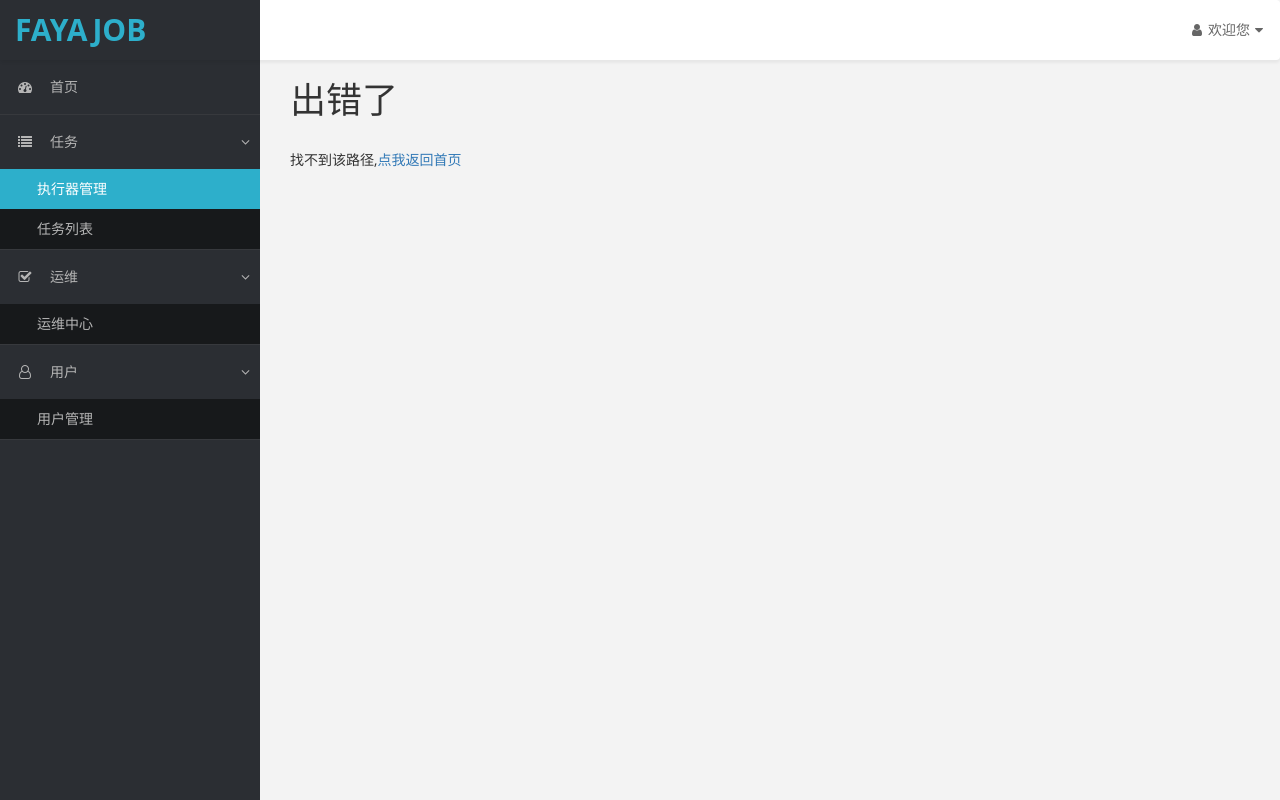
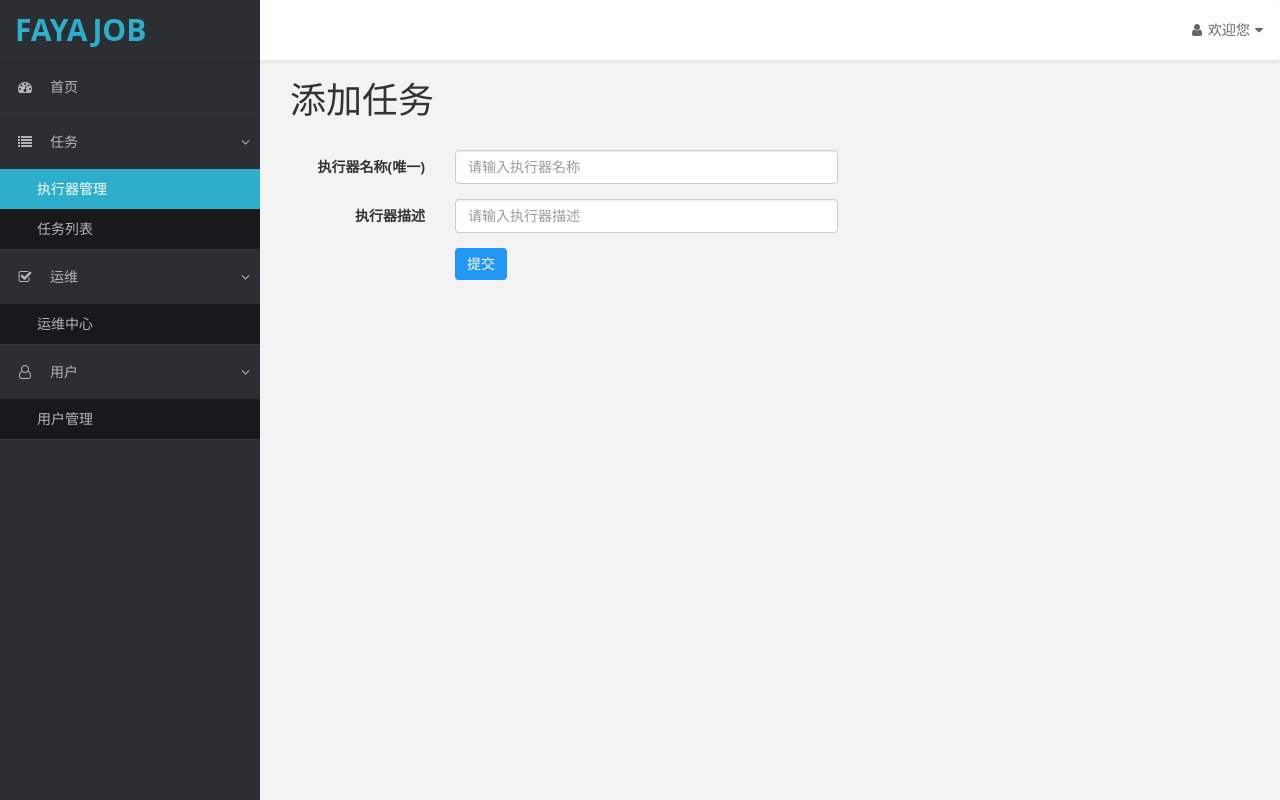
Before and after one commit to lizu18xz/admin-v1-fe, a React app: page /actuator/save in a window 1280 px wide. Built offline with nearby package versions, Linux system fonts and the light colour scheme.

Commit message:
修改业务逻辑

```diff
--- a/src/app.jsx
+++ b/src/app.jsx
@@ -9,6 +9,7 @@ import Login from 'page/login/index.jsx';
 import TaskList from "page/task/index.jsx";
 import TaskSave from "page/task/save.jsx";
 import ActuatorList from "page/actuators/index.jsx";
+import ActuatorSave from "page/actuators/save.jsx";
 import ErrorPage from "page/error/index.jsx";
 
 class App extends React.Component{
@@ -23,9 +24,10 @@ class App extends React.Component{
                             <Switch>
                                 <Route exact path="/" component={Home} />
                                 <Route path="/task/index" component={TaskList}/>
-                                <Route path="/task/save" component={TaskSave}/>
+                                <Route path="/task/save/:type?" component={TaskSave}/>
                                 <Redirect exact from="/task" to="/task/index"/>
                                 <Route path="/actuator/index" component={ActuatorList}/>
+                                <Route path="/actuator/save" component={ActuatorSave}/>
                                 <Redirect exact from="/actuator" to="/actuator/index"/>
                                 <Route component={ErrorPage}/>
                             </Switch>
--- a/src/page/actuators/index.jsx
+++ b/src/page/actuators/index.jsx
@@ -50,7 +50,7 @@ class ActuatorList extends React.Component{
                 <PageTitle title="执行器列表">
 
                     <div className="page-header-right">
-                        <Link to="/" className="btn btn-primary">
+                        <Link to="/actuator/save" className="btn btn-primary">
                             <i className="fa fa-plus"></i>
                             <span>添加执行器</span>
                         </Link>
--- /dev/null
+++ b/src/page/actuators/save.jsx
@@ -0,0 +1,89 @@
+import React from 'react';
+import './save.scss';
+import PageTitle from 'component/page-title/index.jsx'
+import MUtil from "util/mm.jsx";
+import Actuator from 'service/actuator-service.jsx';
+const _mm     =new MUtil();
+const _actuator     =new Actuator();
+
+class ActuatorSave extends React.Component{
+
+    constructor(props){
+        super(props)
+        //定义执行器信息
+        this.state={
+            name:'',
+            groupDesc:''
+        }
+    }
+
+    componentDidMount(){
+
+    }
+
+
+    //onValueChange 简单字段的改变
+    onValueChange(e){
+        let name=e.target.name,
+            value=e.target.value.trim();
+        this.setState({
+            [name]:value
+        })
+    }
+
+
+    onSubmit(){
+        let groupInfo={
+            name:this.state.name,
+            groupDesc:this.state.groupDesc,
+        }
+        //TODO 表单验证
+        //提交信息
+        _actuator.save(groupInfo).then(res=>{
+            this.props.history.push('/actuator/index');
+        },errMsg=>{
+            _mm.errorTips(errMsg)
+        });
+    }
+
+    render() {
+        return (
+            <div id="page-wrapper">
+
+                <PageTitle title="添加任务"/>
+                <div className="form-horizontal">
+                    <div className="form-group">
+                        <label  className="col-md-2 control-label">执行器名称(唯一)</label>
+                        <div className="col-md-5">
+                            <input type="text" className="form-control"
+                                   placeholder="请输入执行器名称"
+                                   name="name"
+                                   value={this.state.name}
+                                   onChange={(e)=>this.onValueChange(e)}/>
+                        </div>
+                    </div>
+                    <div className="form-group">
+                        <label  className="col-md-2 control-label">执行器描述</label>
+                        <div className="col-md-5">
+                            <input type="text" className="form-control"
+                                   placeholder="请输入执行器描述"
+                                   name="groupDesc"
+                                   value={this.state.groupDesc}
+                                   onChange={(e)=>this.onValueChange(e)}/>
+                        </div>
+                    </div>
+
+                    <div className="form-group">
+                        <div className="col-sm-offset-2 col-sm-10">
+                            <button type="submit" className="btn btn-primary"
+                                    onClick={(e)=>{this.onSubmit()}}>提交</button>
+                        </div>
+                    </div>
+
+                </div>
+            </div>
+        );
+    }
+}
+
+export default ActuatorSave;
--- a/src/page/task/index-list-search.jsx
+++ b/src/page/task/index-list-search.jsx
@@ -13,6 +13,8 @@ class ListSearch extends React.Component{
 
     onSearch(){
         console.log("查询"+this.state.executorName)
+
+        //let data=this.state.executorName.split("_");//获取id
         this.props.onSearch(this.state.executorName)
     }
 
@@ -40,7 +42,7 @@ class ListSearch extends React.Component{
                                 {
                                     this.props.selectContent.map((selects,index)=>{
                                         return(
-                                            <option key={index} value={selects.name}>{selects.name}</option>
+                                            <option key={index} value={selects.name} >{selects.name}</option>
                                         );
                                     })
                                 }
--- a/src/page/task/index.jsx
+++ b/src/page/task/index.jsx
@@ -17,8 +17,8 @@ class TaskList extends React.Component{
         this.state={
             content:[],
             pageNum:1,
-            executorContent:[],
-            executorType:''
+            executorContent:[], //执行器列表
+            executorType:'',    //执行器类型
         }
     }
 
@@ -63,7 +63,6 @@ class TaskList extends React.Component{
 
     //搜索(选择执行器或者输入关键词进行搜索)
     onSearch(executorName){
-        console.log("start:"+executorName)
         this.setState({
             pageNum :1,
             executorType:executorName
@@ -81,14 +80,47 @@ class TaskList extends React.Component{
         });
     }
 
+    onSetTaskStatus(e,jobId,jobGroupId,status){
+        let newStatus    = status,
+            confirmTips  = status ==1
+                ?'确定要下线该任务?':'确定要上线该任务?';
+
+        let JobInfoParams={
+            jobId:jobId,
+            jobGroup:jobGroupId
+        }
+
+        if(window.confirm(confirmTips)){
+           if(newStatus==1){//现在是上线状态 调用下线接口
+               _task.pause(JobInfoParams).then(res=>{
+                   this.loadTaskList();
+               },errMsg=>{
+                   _mm.errorTips(errMsg)
+               });
+
+           }else if(newStatus == 2){//现在是下线状态 调用上线接口
+
+               _task.resume(JobInfoParams).then(res=>{
+                   this.loadTaskList();
+               },errMsg=>{
+                   _mm.errorTips(errMsg)
+               });
+           }
+        }
+    }
+
+
     render() {
+
+
+
         return (
             <div id="page-wrapper">
 
                 <PageTitle title="任务列表">
 
                     <div className="page-header-right">
-                        <Link to="/task/save" className="btn btn-primary">
+                        <Link to={`/task/save/${this.state.executorType}`} className="btn btn-primary">
                             <i className="fa fa-plus"></i>
                             <span>添加任务</span>
                         </Link>
@@ -113,7 +145,9 @@ class TaskList extends React.Component{
                                     <td>
                                         <a className="operation btn btn-xs btn-info">详情</a>
                                         <a className="operation btn btn-xs btn-success">编辑</a>
-                                        <a className="operation btn btn-xs btn-success">暂停</a>
+                                        <button className="operation btn btn-xs btn-success" onClick={(e)=>this.onSetTaskStatus(e,task.id,task.jobGroup,task.jobStatus)}>
+                                            {task.jobStatus == 1 ? '下线':'上线'}
+                                        </button>
                                         <a className="operation btn btn-xs btn-success">删除</a>
                                     </td>
                                 </tr>
--- a/src/page/task/save.jsx
+++ b/src/page/task/save.jsx
@@ -16,7 +16,7 @@ class TaskSave extends React.Component{
             jobGroup:'',
             cron:'',
             jobDesc:'',
-            executorType:'',
+            executorType:this.props.match.params.type,
             jobType:'',
             jobLoadBalance:'',
             jobHa:'',
@@ -24,6 +24,7 @@ class TaskSave extends React.Component{
             jobConfig:'',
             text: JSON.stringify({}, null, 2),
         }
+
     }
 
     componentDidMount(){
@@ -90,12 +91,11 @@ class TaskSave extends React.Component{
             startAt:this.state.startAt,
             jobConfig:this.state.jobConfig
             }
-       console.log(jobInfo)
        //TODO 表单验证
        //提交信息
         _task.save(jobInfo).then((res)=>{
             _mm.successTips(res);
-            //this.props.history.push('/product/index');
+            this.props.history.push('/task/index');
         },(errMsg)=>{
             _mm.errorTips(errMsg);
         });
@@ -133,8 +133,7 @@ class TaskSave extends React.Component{
                             <select className="form-control save-selector"
                                     value={this.state.executorType}
                                     onChange={(e) => this.onExecutorTypeChange(e)}>
-                                <option value="">请选择执行器类型</option>
-                                <option value="DATAX">DATAX</option>
+                                <option value={this.state.executorType}>{this.state.executorType}</option>
                             </select>
                         </div>
                     </div>
@@ -185,6 +184,8 @@ class TaskSave extends React.Component{
                         </div>
                     </div>
 
+                    {
+                        this.state.executorType == "DATAX"?
                             <div className="form-group">
                                 <label  className="col-md-2 control-label">JSON配置文件</label>
                                 <div className="col-md-10">
@@ -193,7 +194,11 @@ class TaskSave extends React.Component{
                                         onChangeText={(text) =>{this.onChangeText((text))}}
                                     />
                                 </div>
-                    </div>
+                            </div>:''
+
+                    }
+
+
 
                     <div className="form-group">
                         <div className="col-sm-offset-2 col-sm-10">
--- a/src/service/actuator-service.jsx
+++ b/src/service/actuator-service.jsx
@@ -13,6 +13,17 @@ class Actuator{
         })
     }
 
+
+    //新增
+    save(groupInfo){
+        return _mm.request({
+            type: 'post',
+            url:'/manager/jobGroup/save',
+            data:groupInfo
+        })
+    }
+
+
 }
 
 export default Actuator;
--- a/src/service/task-service.jsx
+++ b/src/service/task-service.jsx
@@ -11,6 +11,7 @@ class Task{
         })
     }
 
+    //新增任务
     save(jobInfo){
         return _mm.request({
             type: 'post',
@@ -27,6 +28,33 @@ class Task{
         })
     }
 
+    //暂停任务
+    pause(JobInfoParams){
+        return _mm.request({
+            type: 'post',
+            url:'/manager/job/pause',
+            data:JobInfoParams
+        })
+    }
+
+    //唤醒任务
+    resume(JobInfoParams){
+        return _mm.request({
+            type: 'post',
+            url:'/manager/job/resume',
+            data:JobInfoParams
+        })
+    }
+
+    //任务详情
+    detail(JobInfoParams){
+        return _mm.request({
+            type: 'post',
+            url:'/manager/job/delete',
+            data:JobInfoParams
+        })
+    }
+
 
 }
 
```
Also changed, not shown: src/page/actuators/save.scss (added), 1 other file (tests, documents, lock files or other folders). Lines whose indentation alone changed are shown as unchanged.
